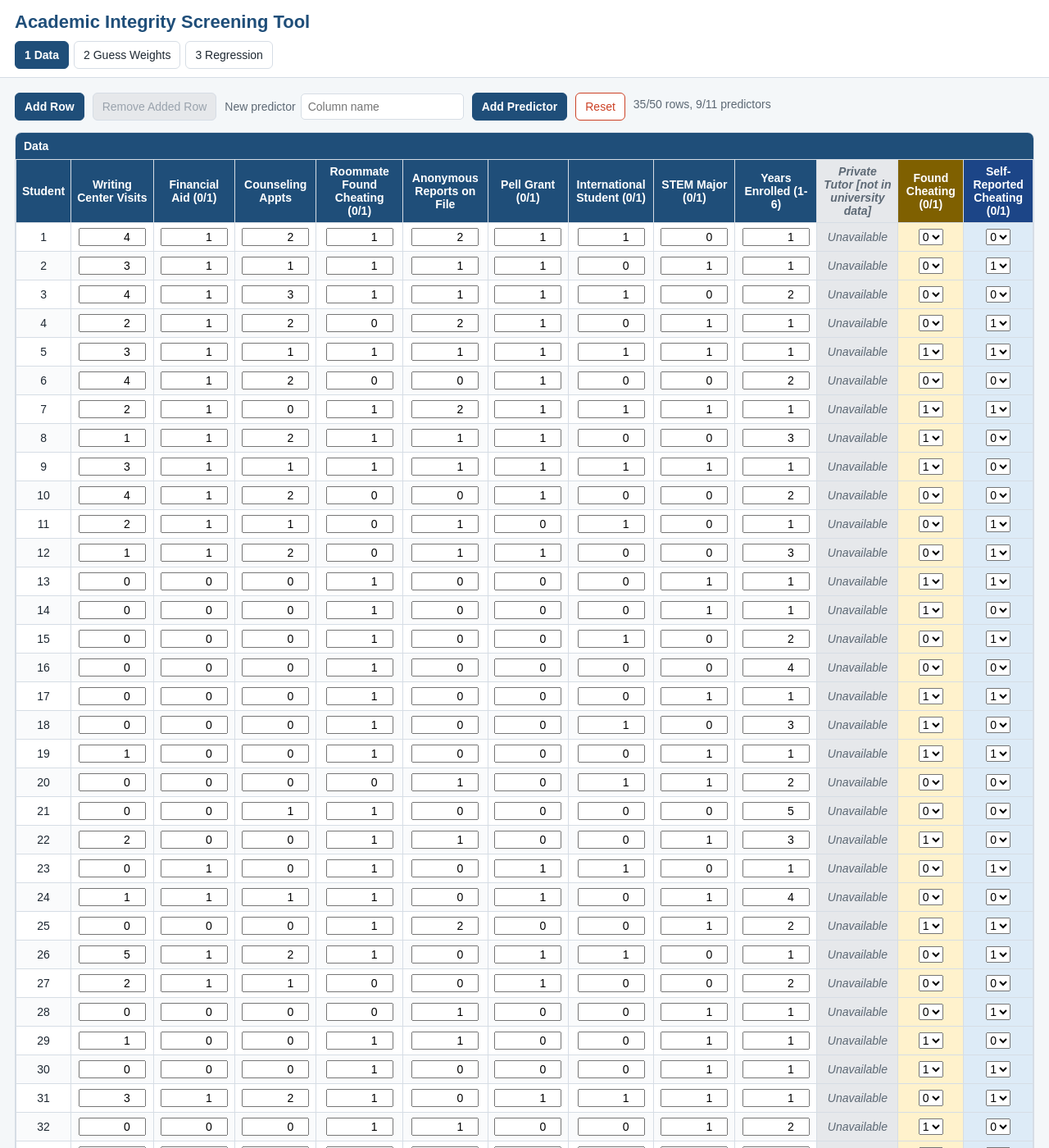
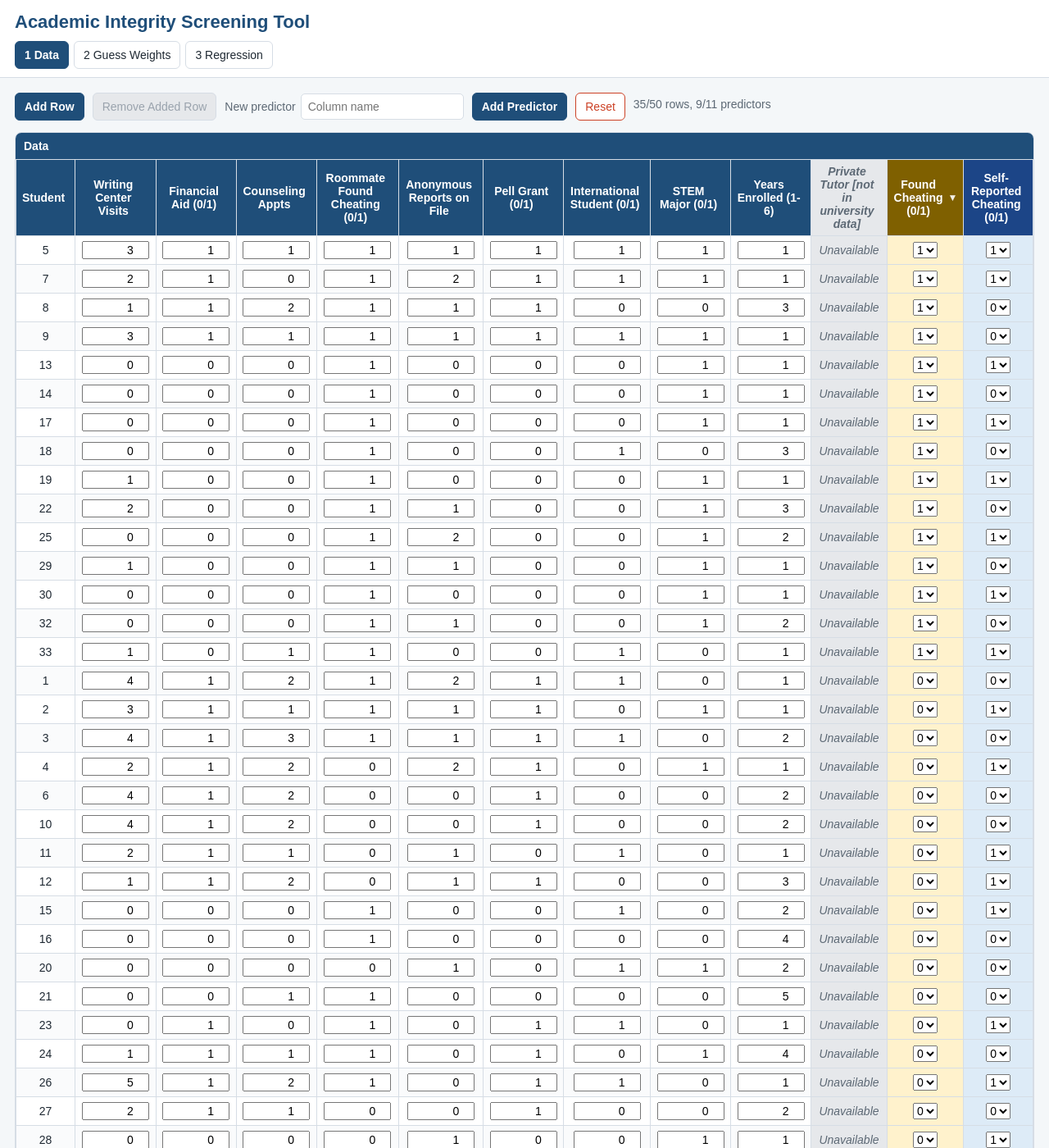
Before and after one commit to stu-lu/stu-lu.github.io, a Jekyll site: the page aist/index.html, which Jekyll copies as it is, in a window 1280 px wide and 1400 px high. Shown: the whole window at 82% size. Built offline with Jekyll 4.4.1, drawn with Linux system fonts in a browser that asks for light colours; some of the changed lines change nothing that is shown.

Commit message:
Add files via upload

```diff
--- a/aist/index.html
+++ b/aist/index.html
@@ -200,6 +200,28 @@
       position: sticky;
       top: 0;
       z-index: 5;
+    }
+
+    th.sortable {
+      cursor: pointer;
+      user-select: none;
+    }
+
+    th.sortable:hover {
+      filter: brightness(1.12);
+    }
+
+    .sort-label {
+      display: inline-flex;
+      align-items: center;
+      justify-content: center;
+      gap: 5px;
+      width: 100%;
+    }
+
+    .sort-arrow {
+      font-size: 12px;
+      opacity: 0.9;
     }
 
     th.compact,
@@ -613,6 +635,7 @@
         regressionWeights: null,
         regressionThreshold: 0.5,
         selectedOutcome: "foundCheating",
+        dataSort: { key: "foundResponsible", direction: "desc" },
         activeTab: "data",
         predictorSerial: 1
       };
@@ -750,30 +773,31 @@
       table.innerHTML = "";
       const thead = table.createTHead();
       const header = thead.insertRow();
-      addTh(header, "Student", "compact");
+      addSortableTh(header, "Student", "id", "compact");
       state.predictors.forEach((predictor, pi) => {
-        const th = document.createElement("th");
+        const th = sortableTh(predictor.key);
         if (pi < basePredictors.length) {
-          th.textContent = predictor.label;
+          th.append(sortLabel(predictor.label, predictor.key));
         } else {
           const input = document.createElement("input");
           input.type = "text";
           input.value = predictor.label;
+          input.addEventListener("click", (event) => event.stopPropagation());
           input.addEventListener("input", (event) => {
             predictor.label = event.target.value || `Added Predictor ${pi - basePredictors.length + 1}`;
             renderManual();
             renderRegression();
           });
-          th.append(input);
+          th.append(input, sortIndicator(predictor.key));
         }
         header.append(th);
       });
-      addTh(header, "Private Tutor [not in university data]", "unavailable");
-      addTh(header, "Found Cheating (0/1)", "found");
-      addTh(header, "Self-Reported Cheating (0/1)", "self");
+      addSortableTh(header, "Private Tutor [not in university data]", "privateTutor", "unavailable");
+      addSortableTh(header, "Found Cheating (0/1)", "foundResponsible", "found");
+      addSortableTh(header, "Self-Reported Cheating (0/1)", "selfReported", "self");
 
       const tbody = table.createTBody();
-      state.rows.forEach((row, ri) => {
+      sortedDataRows().forEach((row, ri) => {
         const tr = tbody.insertRow();
         addTd(tr, row.id, "compact");
         state.predictors.forEach((predictor) => {
@@ -803,6 +827,37 @@
           renderRegression();
         }));
       });
+    }
+
+    function sortedDataRows() {
+      const rows = [...state.rows];
+      const { key, direction } = state.dataSort;
+      const multiplier = direction === "asc" ? 1 : -1;
+      rows.sort((a, b) => {
+        const av = sortValue(a, key);
+        const bv = sortValue(b, key);
+        if (av < bv) return -1 * multiplier;
+        if (av > bv) return 1 * multiplier;
+        return a.id - b.id;
+      });
+      return rows;
+    }
+
+    function sortValue(row, key) {
+      if (key === "id") return row.id;
+      if (key === "privateTutor") return row.privateTutor;
+      if (key === "foundResponsible") return row.foundResponsible;
+      if (key === "selfReported") return row.selfReported;
+      return toNumber(row.values[key]);
+    }
+
+    function setDataSort(key) {
+      if (state.dataSort.key === key) {
+        state.dataSort.direction = state.dataSort.direction === "asc" ? "desc" : "asc";
+      } else {
+        state.dataSort = { key, direction: key === "foundResponsible" ? "desc" : "asc" };
+      }
+      renderData();
     }
 
     function renderManual() {
@@ -1228,6 +1283,36 @@
       return th;
     }
 
+    function addSortableTh(row, text, key, className = "") {
+      const th = sortableTh(key, className);
+      th.append(sortLabel(text, key));
+      row.append(th);
+      return th;
+    }
+
+    function sortableTh(key, className = "") {
+      const th = document.createElement("th");
+      th.className = `${className ? `${className} ` : ""}sortable`;
+      th.addEventListener("click", () => setDataSort(key));
+      return th;
+    }
+
+    function sortLabel(text, key) {
+      const span = document.createElement("span");
+      span.className = "sort-label";
+      const label = document.createElement("span");
+      label.textContent = text;
+      span.append(label, sortIndicator(key));
+      return span;
+    }
+
+    function sortIndicator(key) {
+      const span = document.createElement("span");
+      span.className = "sort-arrow";
+      span.textContent = state.dataSort.key === key ? (state.dataSort.direction === "asc" ? "▲" : "▼") : "";
+      return span;
+    }
+
     function addTd(row, text, className = "") {
       const td = row.insertCell();
       if (className) td.className = className;
```
